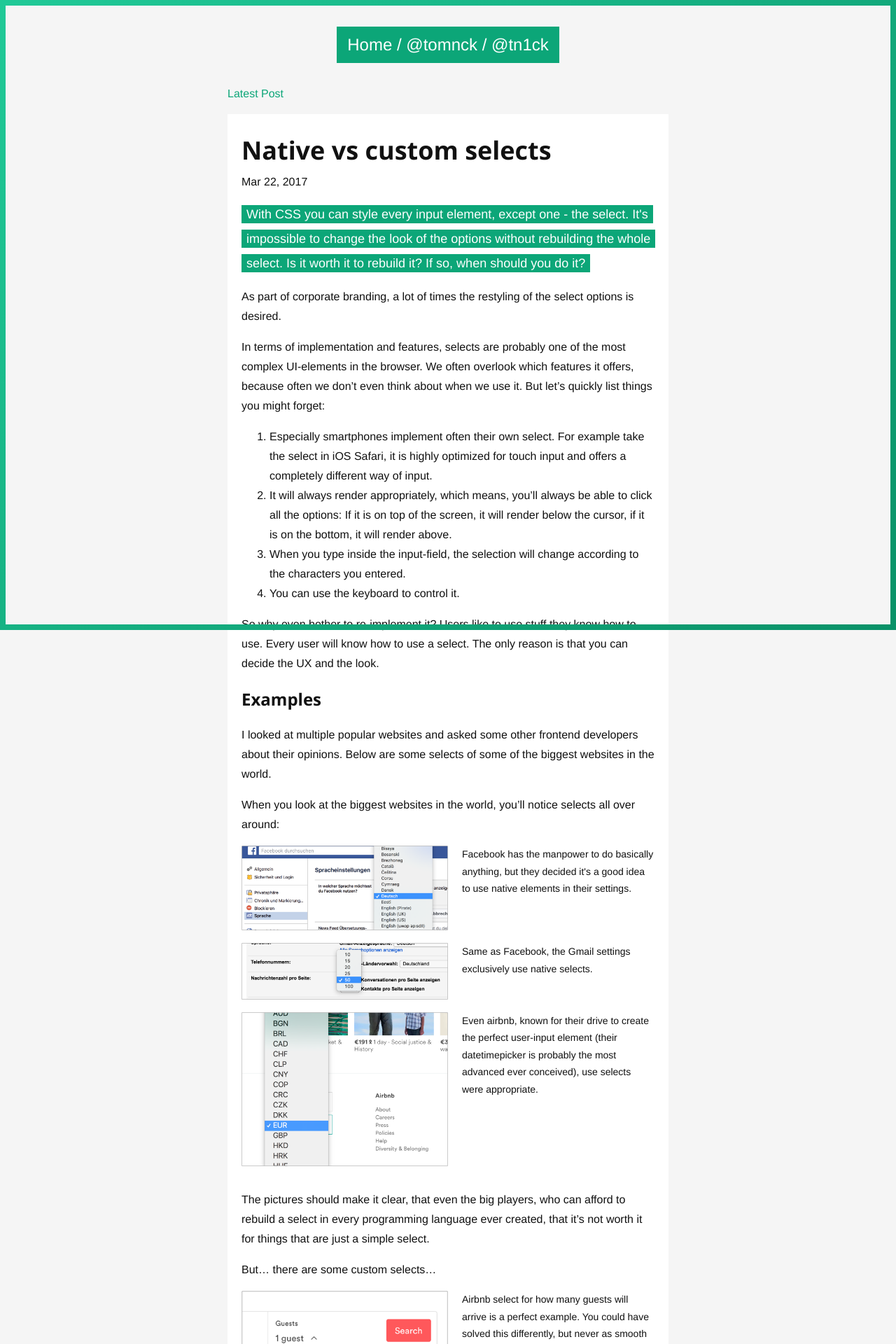
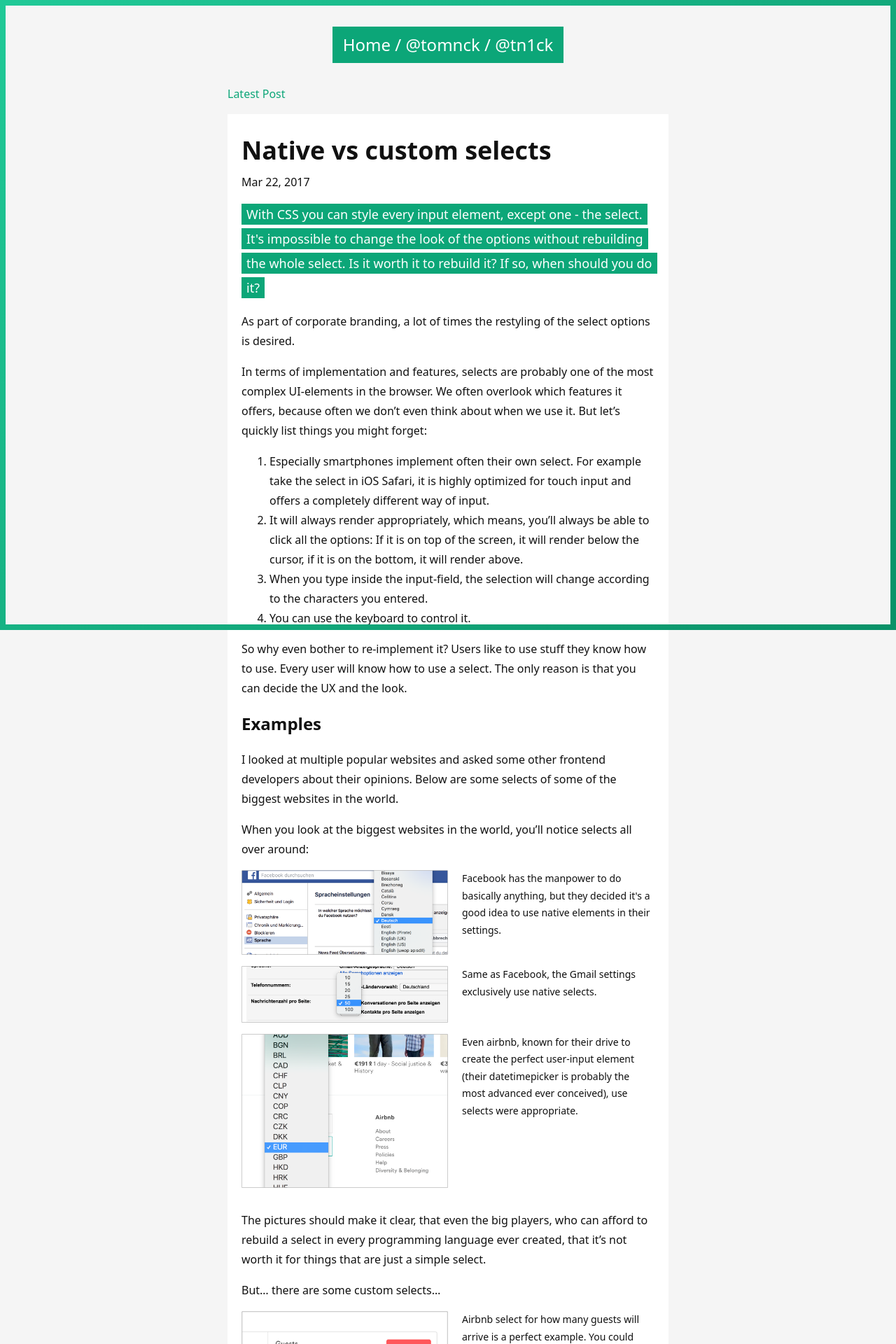
Before and after one commit to TN1ck/tomsblog, a Jekyll site: the page built from index.html, in a window 1280 px wide. Shown: the top 1920 px of the page at 70% size. Built offline with Jekyll 4.4.1, drawn with Linux system fonts in a browser that asks for light colours; some web fonts are replaced.

Commit message:
async font loading, smaller images

```diff
--- a/_includes/main.js
+++ b/_includes/main.js
@@ -4,3 +4,19 @@
         this.classList.toggle('post-image-container--zoomed');
     });
 });
+
+
+// load fonts async
+var WebFontConfig = {
+    google: {
+        families: [ 'Noto+Sans:400,600,400italic' ]
+    },
+    timeout: 3000
+};
+
+(function(d) {
+    var wf = d.createElement('script'), s = d.scripts[0];
+    wf.src = '//ajax.googleapis.com/ajax/libs/webfont/1.6.26/webfont.js';
+    wf.async = 'true';
+    s.parentNode.insertBefore(wf, s);
+})(document);
--- a/_includes/main.scss
+++ b/_includes/main.scss
@@ -392,44 +392,6 @@
     top: 0;
 }
 
-//
-// Fonts
-//
-
-/* latin-ext */
-@font-face {
-  font-family: 'Noto Sans';
-  font-style: normal;
-  font-weight: 400;
-  src: local('Noto Sans'), local('NotoSans'), url(https://fonts.gstatic.com/s/notosans/v6/erE3KsIWUumgD1j_Ca-V-4X0hVgzZQUfRDuZrPvH3D8.woff2) format('woff2');
-  unicode-range: U+0100-024F, U+1E00-1EFF, U+20A0-20AB, U+20AD-20CF, U+2C60-2C7F, U+A720-A7FF;
-}
-/* latin */
-@font-face {
-  font-family: 'Noto Sans';
-  font-style: normal;
-  font-weight: 400;
-  src: local('Noto Sans'), local('NotoSans'), url(https://fonts.gstatic.com/s/notosans/v6/LeFlHvsZjXu2c3ZRgBq9nJBw1xU1rKptJj_0jans920.woff2) format('woff2');
-  unicode-range: U+0000-00FF, U+0131, U+0152-0153, U+02C6, U+02DA, U+02DC, U+2000-206F, U+2074, U+20AC, U+2212, U+2215, U+E0FF, U+EFFD, U+F000;
-}
-/* latin-ext */
-@font-face {
-  font-family: 'Noto Sans';
-  font-style: normal;
-  font-weight: 700;
-  src: local('Noto Sans Bold'), local('NotoSans-Bold'), url(https://fonts.gstatic.com/s/notosans/v6/PIbvSEyHEdL91QLOQRnZ14joYw3YTyktCCer_ilOlhE.woff2) format('woff2');
-  unicode-range: U+0100-024F, U+1E00-1EFF, U+20A0-20AB, U+20AD-20CF, U+2C60-2C7F, U+A720-A7FF;
-}
-/* latin */
-@font-face {
-  font-family: 'Noto Sans';
-  font-style: normal;
-  font-weight: 700;
-  src: local('Noto Sans Bold'), local('NotoSans-Bold'), url(https://fonts.gstatic.com/s/notosans/v6/PIbvSEyHEdL91QLOQRnZ1xampu5_7CjHW5spxoeN3Vs.woff2) format('woff2');
-  unicode-range: U+0000-00FF, U+0131, U+0152-0153, U+02C6, U+02DA, U+02DC, U+2000-206F, U+2074, U+20AC, U+2212, U+2215, U+E0FF, U+EFFD, U+F000;
-}
-
-
 /* css highlight */
 .highlighter-rouge {
     background: lighten($grey-color, 30%);
```
Also changed, not shown: assets/selects/airbnb-custom-select.png, assets/selects/airbnb-native-selects.png, assets/selects/facebook-native-select.png, assets/selects/google-custom-select.png, assets/selects/google-custom-select2.png, assets/selects/google-native-select.png.
